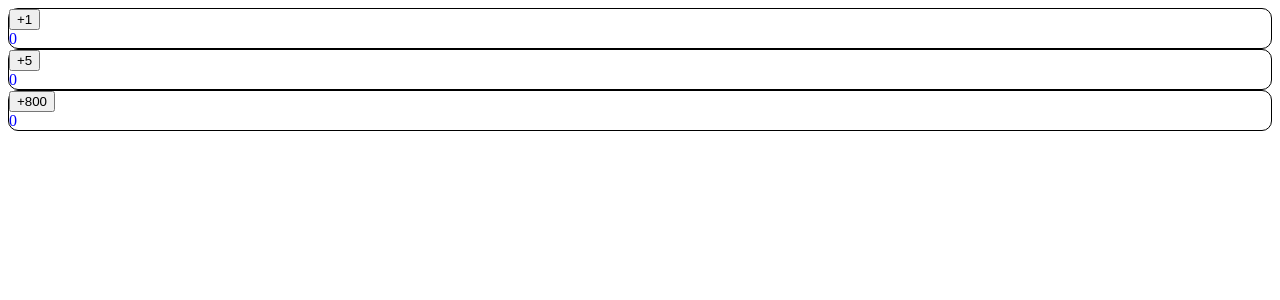
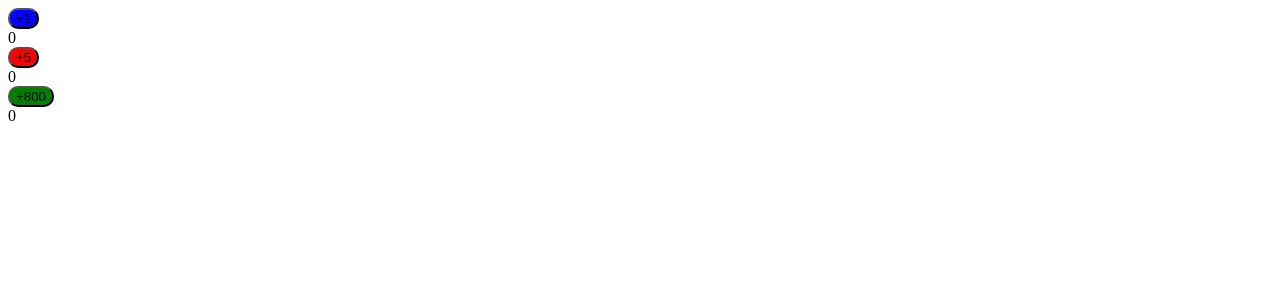
Before and after one commit to mihiranchathuranga/learn_react3, a React (Create React App) app: page / in a window 1280 px wide. Shown: the top 300 px of the page. Built offline with nearby package versions, Linux system fonts and the light colour scheme.

Commit message:
some new changes

```diff
--- a/src/components/CountButton.js
+++ b/src/components/CountButton.js
@@ -11,14 +11,13 @@ const CountButton = (props) => {
         setCurrentCount(currentCount + props.incrementBy)
     }
 
-    const divStyle = {
-        color: "blue",
-        border: "1px solid black",
+    const buttonStyles = {
+        background: props.buttonColor,
         borderRadius: "10px",
     }
 
-    return (<div style={divStyle}>
-        <button onClick={handleClick} >+{props.incrementBy}</button>
+    return (<div>
+        <button style={buttonStyles} onClick={handleClick} >+{props.incrementBy}</button>
         <div>{currentCount}</div>
     </div>)
 }
```
